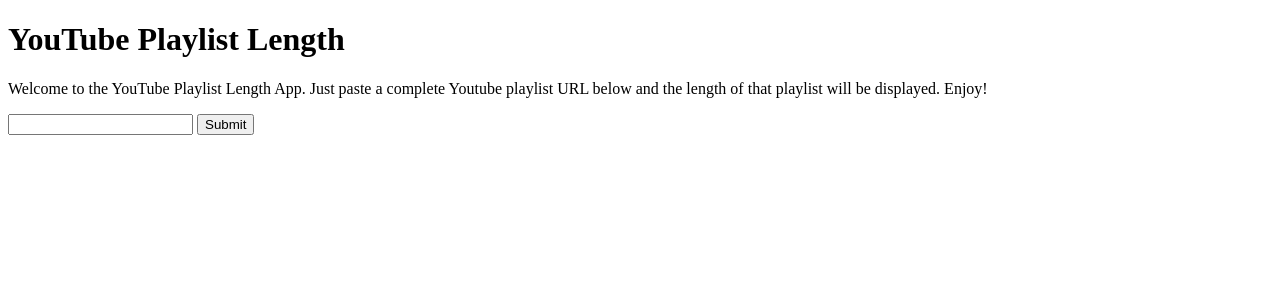
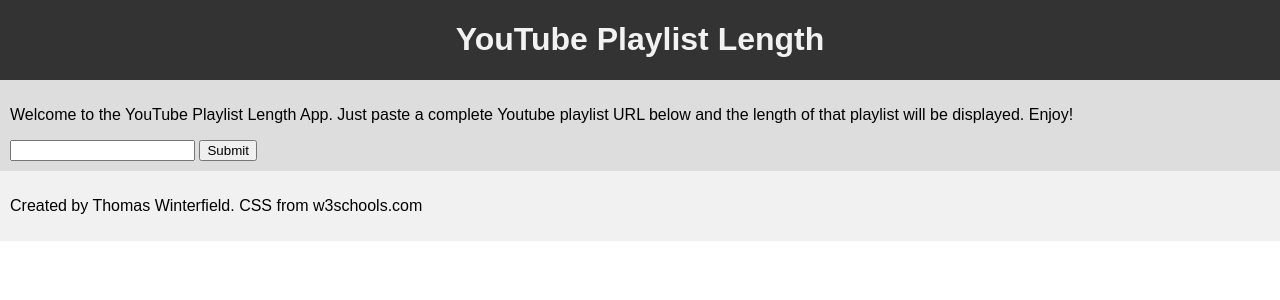
Before and after one commit to TimTam950/YoutubePlaylistLengthWebApp, a Flask app: page / in a window 1280 px wide. Shown: the top 300 px of the page. Run offline with Flask 2, Linux system fonts and the light colour scheme.

Commit message:
add css and updated method name in crawler class

```diff
--- a/crawler.py
+++ b/crawler.py
@@ -10,7 +10,7 @@
         self.playlist_url = url
 
     @staticmethod
-    def parse_length(request):
+    def parse_times(request):
         soup = BeautifulSoup(request.content, 'html.parser')
         results = soup.find_all('div', {"class": "timestamp"})
         times = []
@@ -46,7 +46,7 @@
     def run(self):
         try:
             playlist_request = requests.get(self.playlist_url)
-            times = self.parse_length(playlist_request)
+            times = self.parse_times(playlist_request)
             total_seconds = self.process_times(times)
             playlist_length = self.calculate_length(total_seconds)
             return playlist_length
--- a/templates/home.html
+++ b/templates/home.html
@@ -3,10 +3,46 @@
 <head>
     <meta charset="UTF-8">
     <title>Playlist Length</title>
+
+    <style>
+    * {
+    box-sizing: border-box;
+    font-family: Arial, Helvetica, sans-serif;
+    }
+
+    body {
+    margin: 0;
+    font-family: Arial, Helvetica, sans-serif;
+    }
+
+    /* Style the top navigation bar */
+    .topnav {
+    overflow: hidden;
+    background-color: #333;
+    text-align: center;
+    }
+
+    /* Style the content */
+    .content {
+      background-color: #ddd;
+      padding: 10px;
+
+    }
+
+    /* Style the footer */
+    .footer {
+      background-color: #f1f1f1;
+      padding: 10px;
+    }
+</style>
 </head>
+
 <body>
-    <h1>YouTube Playlist Length</h1>
+    <div class="topnav">
+        <h1 style="color:#f2f2f2">YouTube Playlist Length</h1>
+    </div>
 
+    <div class="content">
         <p>
         Welcome to the YouTube Playlist Length App. Just paste a complete Youtube playlist URL below and the length of
         that playlist will be displayed. Enjoy!
@@ -18,5 +54,10 @@
         </form>
 
         {{length}}
+    </div>
+
+    <div class="footer">
+        <p>Created by Thomas Winterfield. CSS from w3schools.com</p>
+    </div>
 </body>
 </html>
```
Lines whose indentation alone changed are shown as unchanged.
